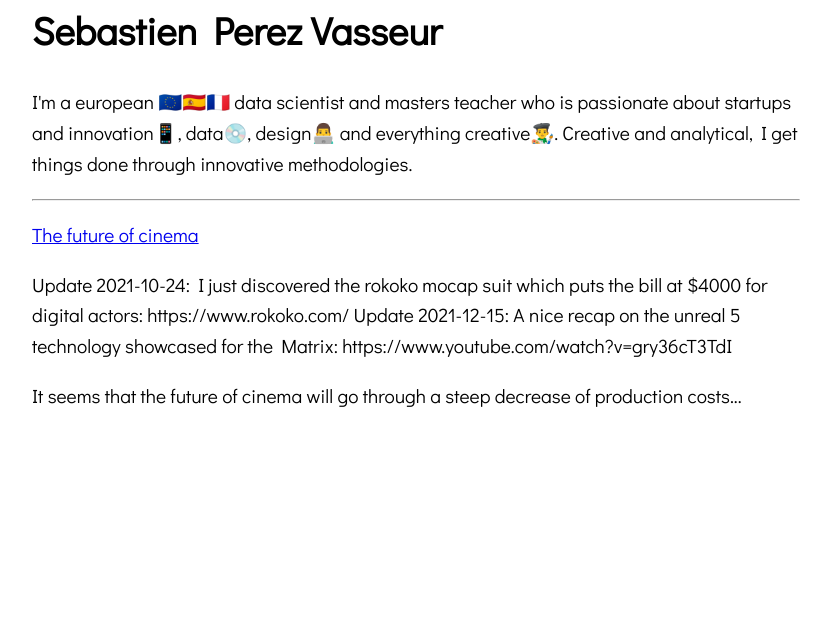
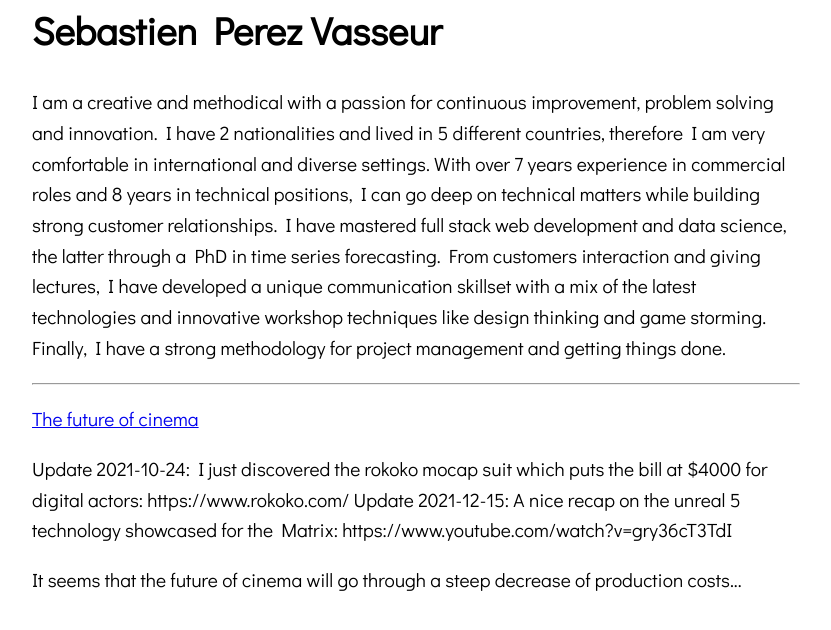
Before and after one commit to rezpe/rezpe.github.io, a Jekyll site: the page built from index.md, in a window 1280 px wide. Shown: the top 630 px of the page, without its empty margins (224-1055 px from the left). Built offline with Jekyll 4.4.1, drawn with Linux system fonts in a browser that asks for light colours.

Commit message:
New profile summary

```diff
--- a/_layouts/home.html
+++ b/_layouts/home.html
@@ -16,9 +16,15 @@ body {
 <p>
     <h1>Sebastien Perez Vasseur</h1>
     <p>
-        I'm a european 🇪🇺🇪🇸🇫🇷 data scientist and masters teacher who is passionate about
-        startups and innovation📱, data💿, design👨‍💻 and everything creative👨‍🎨.
-        Creative and analytical, I get things done through innovative methodologies.
+        I am a creative and methodical with a passion for continuous improvement, problem solving and innovation.
+        I have 2 nationalities and lived in 5 different countries, therefore I am very comfortable in
+        international and diverse settings. With over 7 years experience in commercial roles and 8 years
+        in technical positions, I can go deep on technical matters while building strong customer
+        relationships. I have mastered full stack web development and data science, the latter through
+        a PhD in time series forecasting. From customers interaction and giving lectures, I have developed
+        a unique communication skillset with a mix of the latest technologies and innovative workshop
+        techniques like design thinking and game storming. Finally, I have a strong methodology for
+        project management and getting things done.
     </p>
     <hr />
 </p>
```
